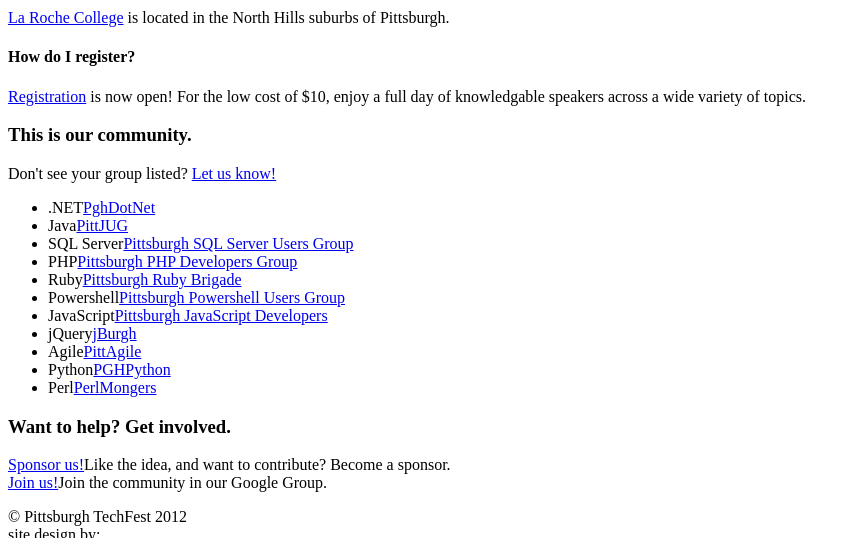
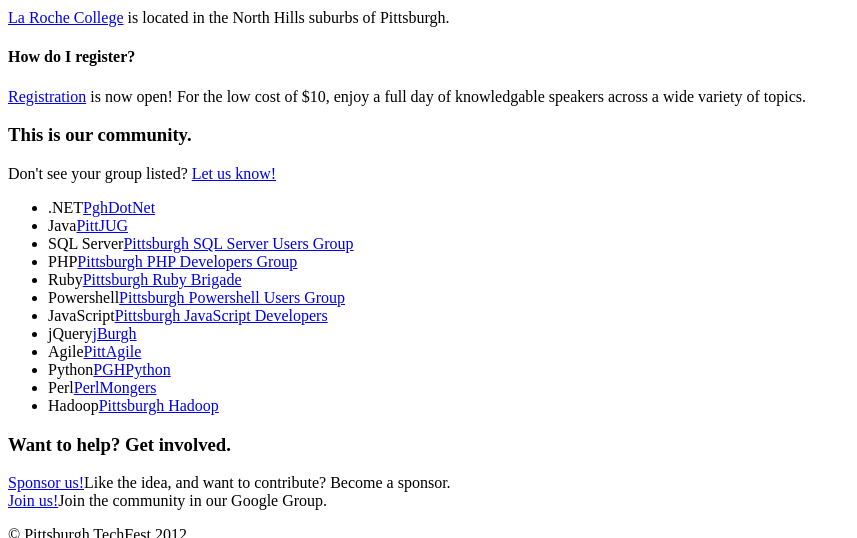
Before and after one commit to PghTechFest/pghtechfest.github.com, a Jekyll site: the page built from index.md, in a window 1280 px wide and 900 px high, scrolled down 621 px, cut to the strip 0-538 px from the top of the window. Shown: the whole strip, without its empty margins (0-857 px from the left). Built offline with Jekyll 4.4.1, drawn with Linux system fonts in a browser that asks for light colours; some web fonts are replaced.

Commit message:
Added Pittsburgh Hadoop group per Doug Balog's (doug@balog.net) request.

```diff
--- a/index.md
+++ b/index.md
@@ -40,6 +40,7 @@
 		<li><span class="topic">Agile</span><a href="http://www.meetup.com/PittsburghAgile/">PittAgile</a></li>
 		<li><span class="topic">Python</span><a href="http://pghpython.org/">PGHPython</a></li>
 		<li><span class="topic">Perl</span><a href="http://www.pm.org/">PerlMongers</a></li>
+		<li><span class="topic">Hadoop</span><a href="http://www.meetup.com/HUG-Pittsburgh/">Pittsburgh Hadoop</a></li>
 	</ul>
 </div>
 
```
